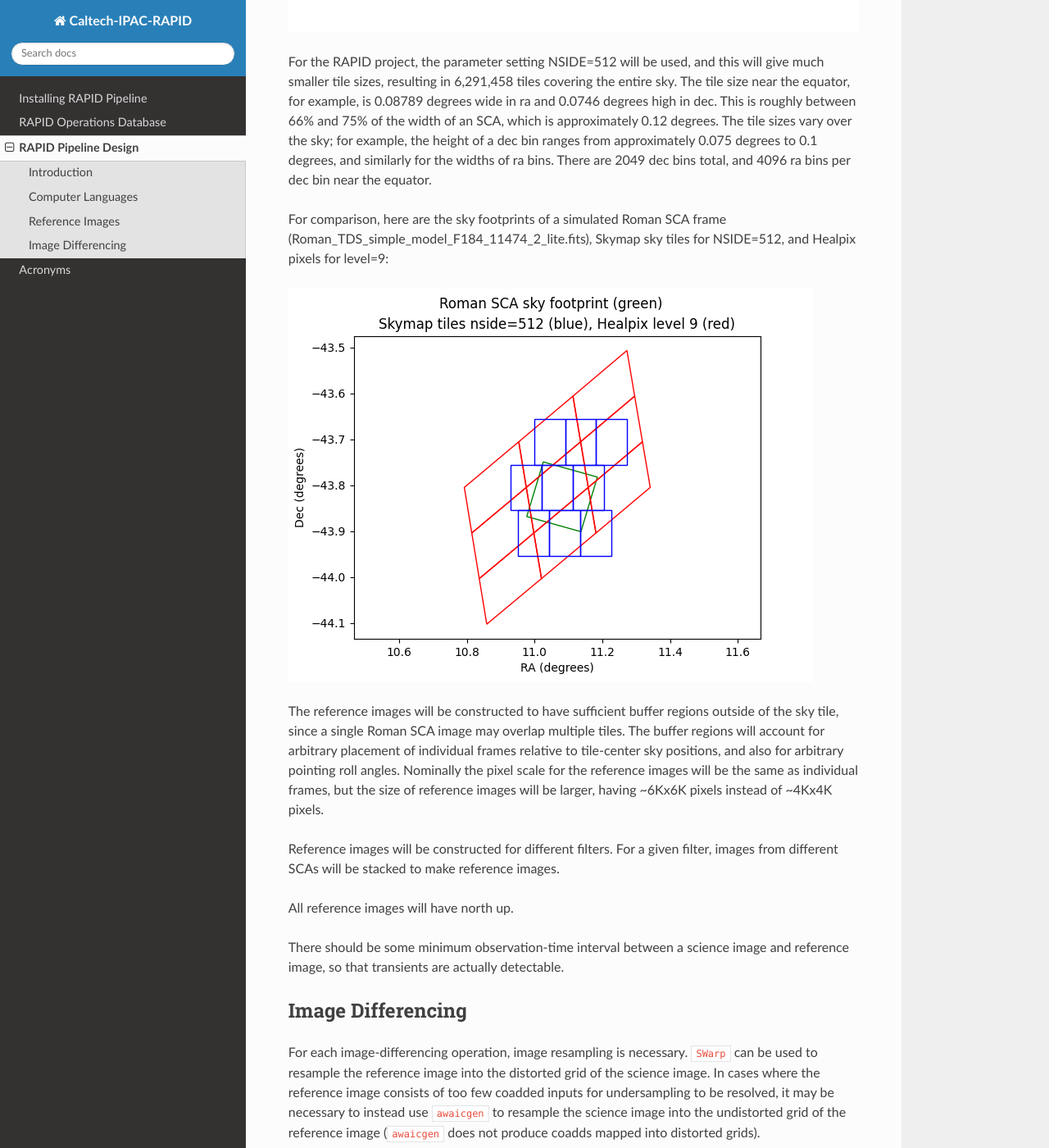
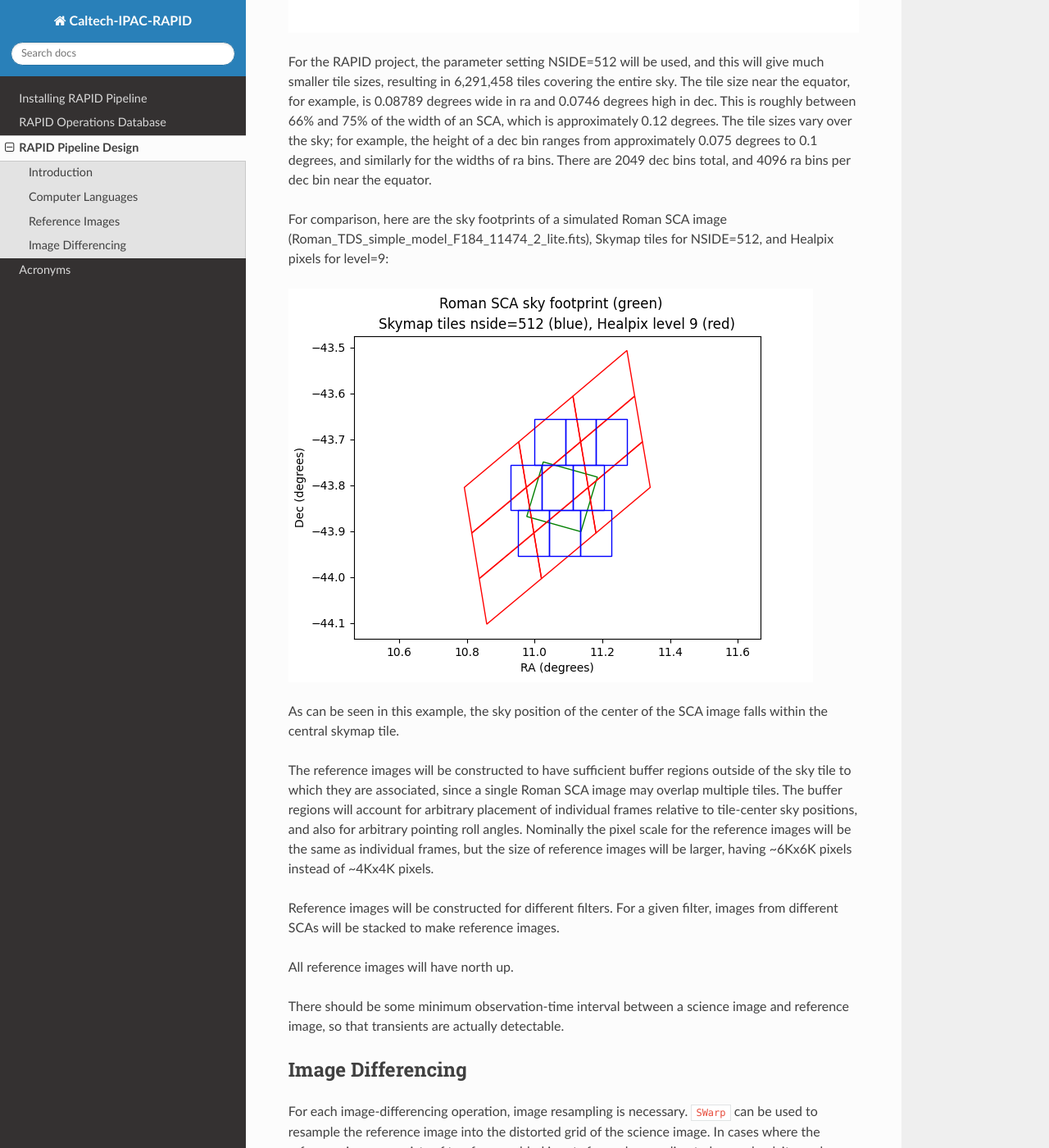
Before and after one commit to Caltech-IPAC/rapid, a Sphinx documentation site: the page built from docs/source/pl/pl.rst, in a window 1280 px wide and 1400 px high, scrolled down 3192 px. Shown: the whole window at 82% size. Built offline with Sphinx 7.4.7 and the Read the Docs theme 2.0.0, drawn with Linux system fonts in a browser that asks for light colours.

Commit message:
Refined the text.

```diff
--- a/docs/source/pl/pl.rst
+++ b/docs/source/pl/pl.rst
@@ -101,13 +101,14 @@ width of an SCA, which is approximately 0.12 degrees.  The tile sizes vary over
 from approximately 0.075 degrees to 0.1 degrees, and similarly for the widths of ra bins.  There are 2049 dec bins total, and 4096 ra
 bins per dec bin near the equator.
 
-For comparison, here are the sky footprints of a simulated Roman SCA frame (Roman_TDS_simple_model_F184_11474_2_lite.fits),
-Skymap sky tiles for NSIDE=512, and Healpix pixels for level=9:
+For comparison, here are the sky footprints of a simulated Roman SCA image (Roman_TDS_simple_model_F184_11474_2_lite.fits),
+Skymap tiles for NSIDE=512, and Healpix pixels for level=9:
 
 .. image:: RomanSCAFrame_vs_SkymapNSIDE512_and_Healpix9.png
 
+As can be seen in this example, the sky position of the center of the SCA image falls within the central skymap tile.
 
-The reference images will be constructed to have sufficient buffer regions outside of the sky tile,
+The reference images will be constructed to have sufficient buffer regions outside of the sky tile to which they are associated,
 since a single Roman SCA image may overlap multiple tiles.
 The buffer regions will account for arbitrary placement of individual frames relative to tile-center sky positions, and
 also for arbitrary pointing roll angles.
```
